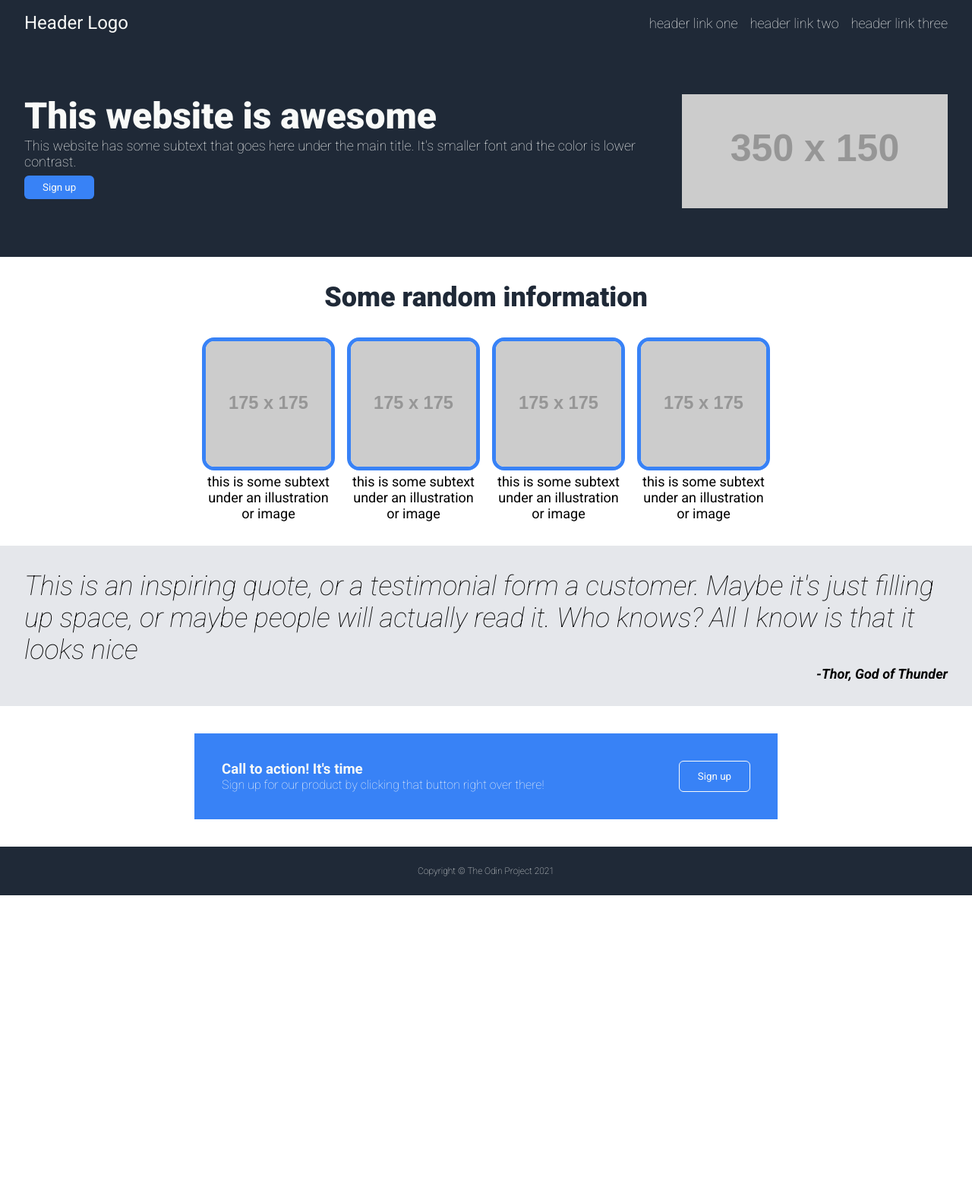
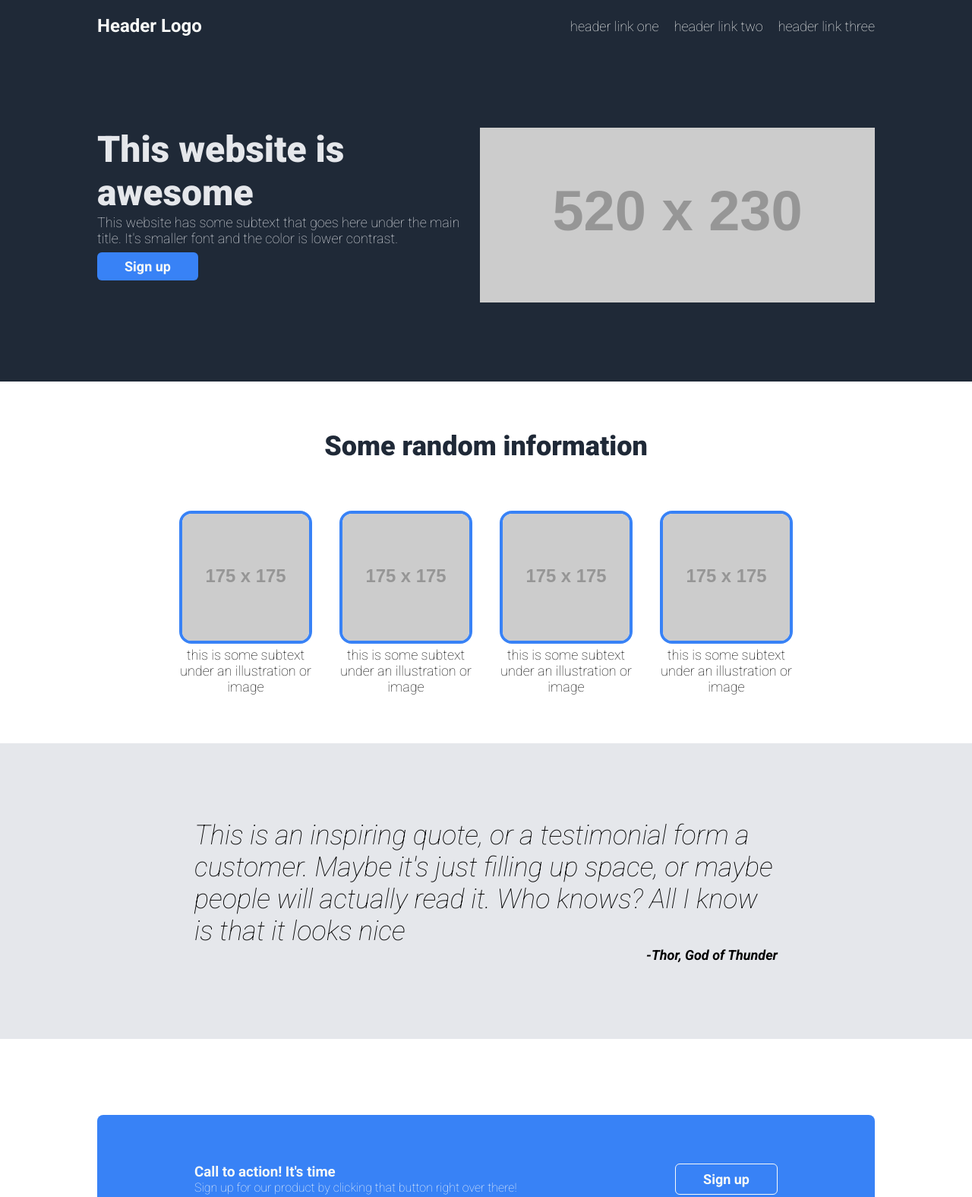
Before and after one commit to xerotolerant/odin-landing-page, a plain HTML site: page index.html in a window 1280 px wide. Shown: the top 1575 px of the page at 76% size. Before the commit the page ends 1178 px from the top, so only its background shows below. Drawn offline with Linux system fonts and the light colour scheme; placeholder pictures from the web are drawn by us.

Commit message:
Tweak alignment

```diff
--- a/index.html
+++ b/index.html
@@ -11,24 +11,30 @@
 </head>
 <body>
     <header>
+        <div class="content">
             <div class="logo">Header Logo</div>
             <ul>
                 <li><a href="#">header link one</a></li>
                 <li><a href="#">header link two</a></li>
                 <li><a href="#">header link three</a></li>
             </ul>
+        </div>
     </header>
     <div class="hero">
+        <div class="content">
             <div>
                 <h1>This website is awesome</h1>
                 <p>This website has some subtext that goes here under the main title. It's smaller font and the color is lower contrast.</p>
                 <button>Sign up</button>
             </div>
-        <img src="https://placehold.co/350x150/EEE/31343C" alt="Placeholder image">
+            <div>
+                <img src="https://placehold.co/520x230/EEE/31343C" alt="Placeholder image">
+            </div>
+        </div>
     </div>
     <div class="info">
         <h2>Some random information</h2>
-        <div class="features">
+        <div class="features content">
             <div><img src="https://placehold.co/175x175/EEE/31343C" alt=""><p>this is some subtext under an illustration or image</p></div>
             <div><img src="https://placehold.co/175x175/EEE/31343C" alt=""><p>this is some subtext under an illustration or image</p></div>
             <div><img src="https://placehold.co/175x175/EEE/31343C" alt=""><p>this is some subtext under an illustration or image</p></div>
@@ -36,10 +42,15 @@
         </div>
     </div>
     <div class="quote">
+        <div class="content narrow">
+
             <p>This is an inspiring quote, or a testimonial form a customer. Maybe it's just filling up space, or maybe people will actually read it. Who knows? All I know is that it looks nice</p>
             <p class="author">-Thor, God of Thunder</p>
         </div>
+    </div>
     <div class="cta">
+        <div class="content narrow">
+
             <div>
 
                 <h3>Call to action! It's time</h3>
@@ -47,6 +58,7 @@
             </div>
             <button>Sign up</button>
         </div>
+    </div>
 
     <footer>
 
--- a/styles.css
+++ b/styles.css
@@ -1,15 +1,15 @@
-
 :root {
     --dark-bg-color: #1F2937;
     --button-color: #3882F6;
     --quote-section-bg-color: #E5E7EB;
     --light-text-color: #F9FAF8;
 
+
 }
 
 * {
     margin: 0;
-    padding:0;
+    padding: 0;
     font-family: 'Roboto', 'Helvetica', 'sans-serif';
     box-sizing: border-box;
 }
@@ -17,17 +17,25 @@
 
 header {
     display: flex;
-    justify-content: space-between;
     background-color: var(--dark-bg-color);
     color: var(--light-text-color);
+    padding: 20px 32px;
+}
+header .content {
     align-items: center;
-    padding: 16px 32px;
+}
+.content {
+    display: flex;
+    max-width: 1024px;
+    justify-content: space-between;
+    margin: auto;
+    flex: 1 1 auto;
 }
 
 header ul {
     list-style: none;
     display: flex;
-    gap: 16px;
+    gap: 20px;
 
 }
 
@@ -35,78 +43,100 @@ header a {
     font-size: 18px;
     text-decoration: none;
     color: var(--light-text-color);
-    font-weight: lighter;
+    font-weight: 200;
 }
 
 header .logo {
     font-size: 24px;
-
+    font-weight: bold;
 }
 
 
 .hero {
     display: flex;
     background-color: var(--dark-bg-color);
-    color: var(--light-text-color);
-    padding: 64px 32px;
-    gap: 16px;
+    color: var(--quote-section-bg-color);
+    padding: 100px 32px;
+}
+.hero .content {
+    gap: 24px;
+
 }
 
+.hero img {
+    flex:1 1 auto;
+    /* width: 230px; */
+}
 .hero h1 {
     font-size: 48px;
     font-weight: 900;
 }
+
 .hero p {
     font-size: 18px;
     font-weight: lighter;
     margin-bottom: 8px;
 }
+
 button {
 
     color: var(--light-text-color);
     background-color: var(--button-color);
-    padding: 8px 24px;
+    padding: 8px 36px;
     border-radius: 6px;
+    font-size: 18px;
+    font-weight: bold;
 }
+
 .hero button {
-    border:none;
+    border: none;
 }
 
 
 .info {
-    padding: 32px 64px ;
+    padding: 64px 64px;
     text-align: center;
 }
+
 .info h2 {
     color: var(--dark-bg-color);
     font-size: 36px;
     font-weight: 900;
 }
+
 .info .features {
     display: flex;
     justify-content: center;
-    margin-top: 32px;
+    margin-top: 64px;
     font-size: 18px;
-    gap:16px;
+    gap: 36px;
 }
 
 .features img {
     width: 175px;
     height: auto;
     border-radius: 16px;
-    border:var(--button-color) 5px solid;
+    border: var(--button-color) 4px solid;
 
 }
+
 .features p {
     width: 175px;
+    font-weight: lighter;
 }
 
 .quote {
     background-color: var(--quote-section-bg-color);
-    padding: 32px;
+    padding: 100px;
     font-size: 36px;
     font-style: italic;
     font-weight: lighter;
+}
+.content.narrow {
+    max-width:768px;
+}
+.quote .content {
+    flex-direction: column;
 }
 .quote .author {
     text-align: end;
@@ -116,12 +146,13 @@ button {
 
 .cta {
     background-color: var(--button-color);
-    margin: 36px auto;
-    max-width: 768px;
-    padding:36px 36px;
+    margin: 100px auto;
+    max-width: 1024px;
+    padding: 64px;
     color: var(--light-text-color);
     display: flex;
     justify-content: space-between;
+    border-radius: 8px;
 }
 
 .cta p {
@@ -138,7 +169,7 @@ footer {
     font-weight: lighter;
     font-size: 12px;
     height: 64px;
-    display:flex;
+    display: flex;
     justify-content: center;
 
     align-items: center;
```
Lines whose indentation alone changed are shown as unchanged.
